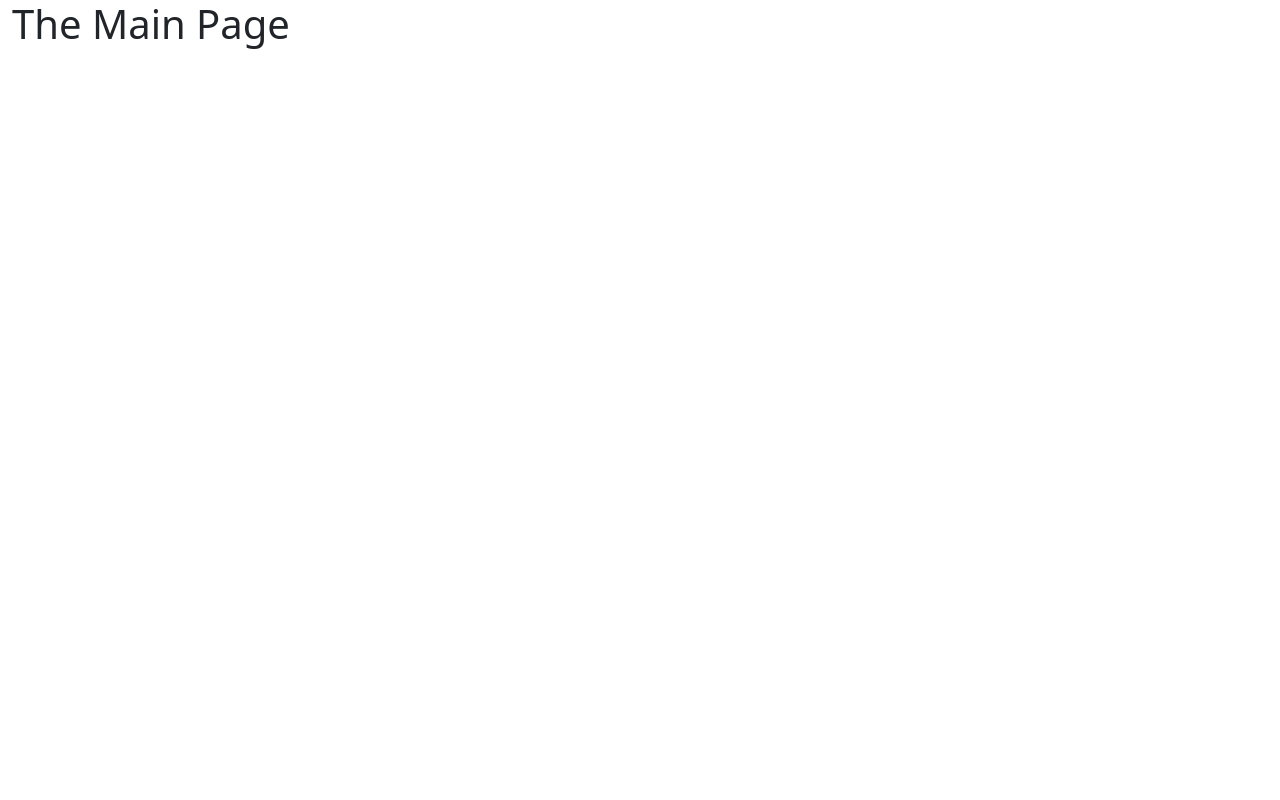
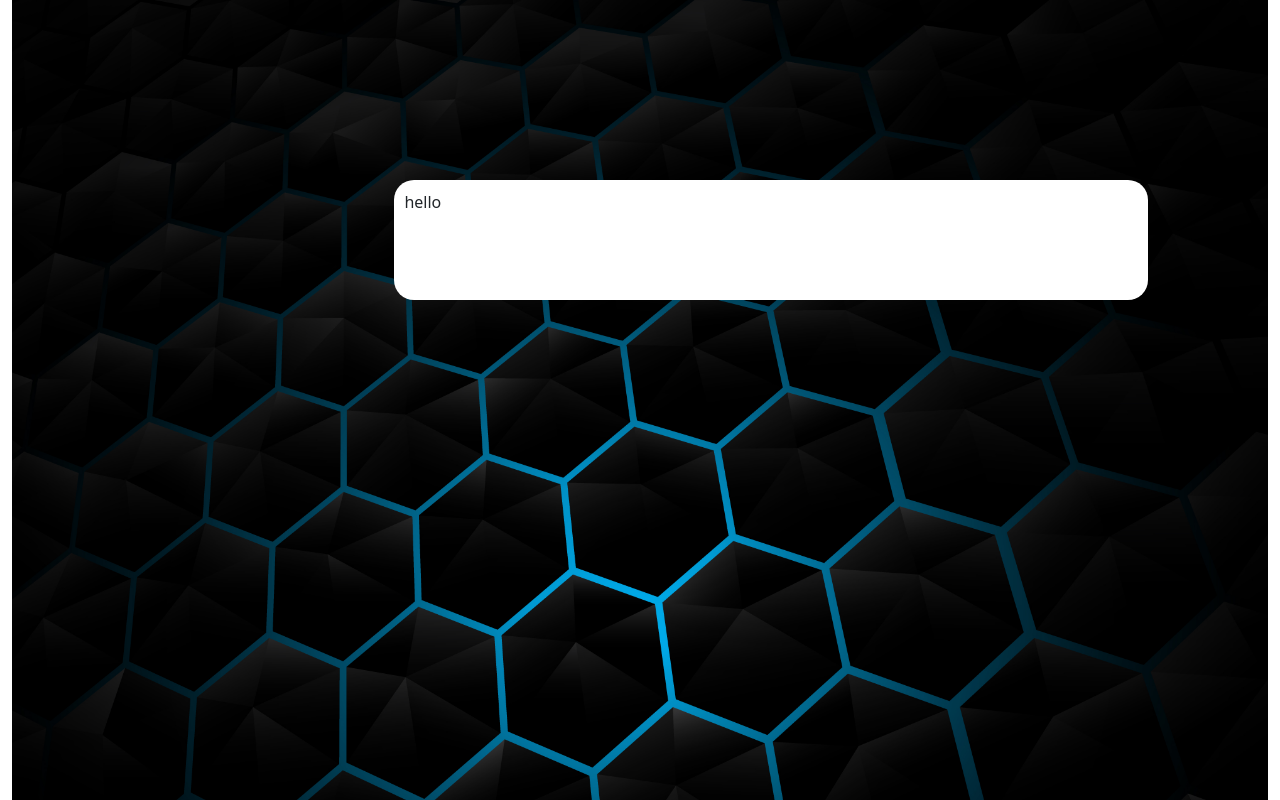
Before and after one commit to Bree-codes/ToDoListApplication, a React (Vite) app in the folder todo-list-application/: page /user/main in a window 1280 px wide. Built offline with nearby package versions, Linux system fonts and the light colour scheme; sample sign-in values are in the browser's storage.

Commit message:
designing the activity field

```diff
--- a/todo-list-application/src/Components/RoutedPages/MainPage.jsx
+++ b/todo-list-application/src/Components/RoutedPages/MainPage.jsx
@@ -1,6 +1,8 @@
 import {useEffect} from "react";
 import {Auth} from "../SectionComponents/Auth.js";
 import {useNavigate} from "react-router";
+import './../Styles/main.css'
+import {ActivityField} from "../SectionComponents/ActivityField.jsx";
 
 const MainPage = () => {
 const navigate = useNavigate();
@@ -12,8 +14,8 @@ const navigate = useNavigate();
     }, [navigate]);
 
     return (
-        <div>
-            <h1>The Main Page</h1>
+        <div className={"main-container"}>
+            <ActivityField />
         </div>
     );
 };
--- /dev/null
+++ b/todo-list-application/src/Components/SectionComponents/ActivityField.jsx
@@ -0,0 +1,12 @@
+import './../Styles/main.css'
+
+
+
+export const ActivityField = () =>{
+
+    return(
+        <div className={'activity'}>
+            hello
+        </div>
+    )
+}
--- a/todo-list-application/src/Components/Styles/main.css
+++ b/todo-list-application/src/Components/Styles/main.css
@@ -0,0 +1,20 @@
+.main-container{
+    display: flex;
+    justify-content: end;
+    -ms-flex-align: start;
+    align-items: flex-start;
+    height: 100vh;
+    background-image: url("./../images/main.jpg");
+    background-size: cover;
+}
+
+.activity {
+    margin-top: 180px;
+    margin-right: 120px;
+    padding: 10px 10px;
+    background: white;
+    width: 60%;
+    height: 15%;
+    border-radius: 20px;
+    border: ghostwhite;
+}
--- a/todo-list-application/src/main.jsx
+++ b/todo-list-application/src/main.jsx
@@ -2,10 +2,15 @@ import React from 'react'
 import  ReactDom from 'react-dom/client'
 import App from "./App.jsx";
 import 'bootstrap/dist/css/bootstrap.min.css';
+import {Provider} from "react-redux";
+import DataStore from "./Components/Store/DataStore.js";
+
 
 
 ReactDom.createRoot(document.getElementById("root")).render(
     <React.StrictMode>
-        <App />
+        <Provider store={DataStore}>
+            <App />
+        </Provider>
     </React.StrictMode>
 )
```
